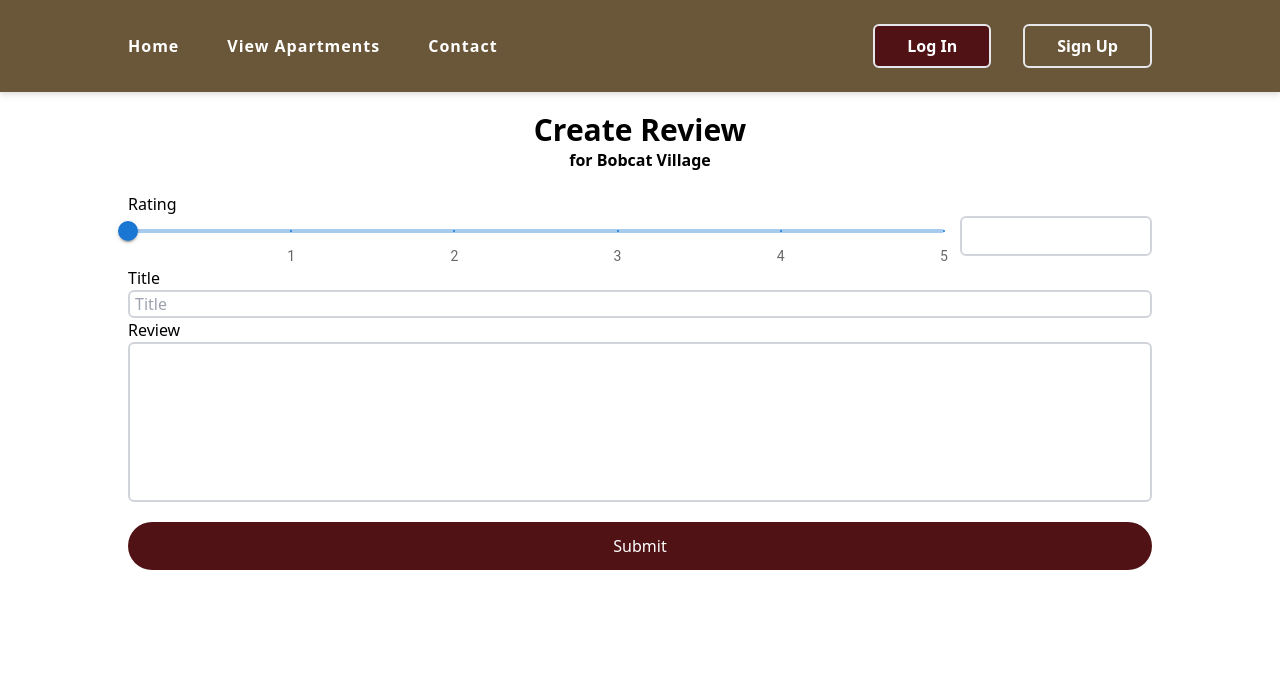
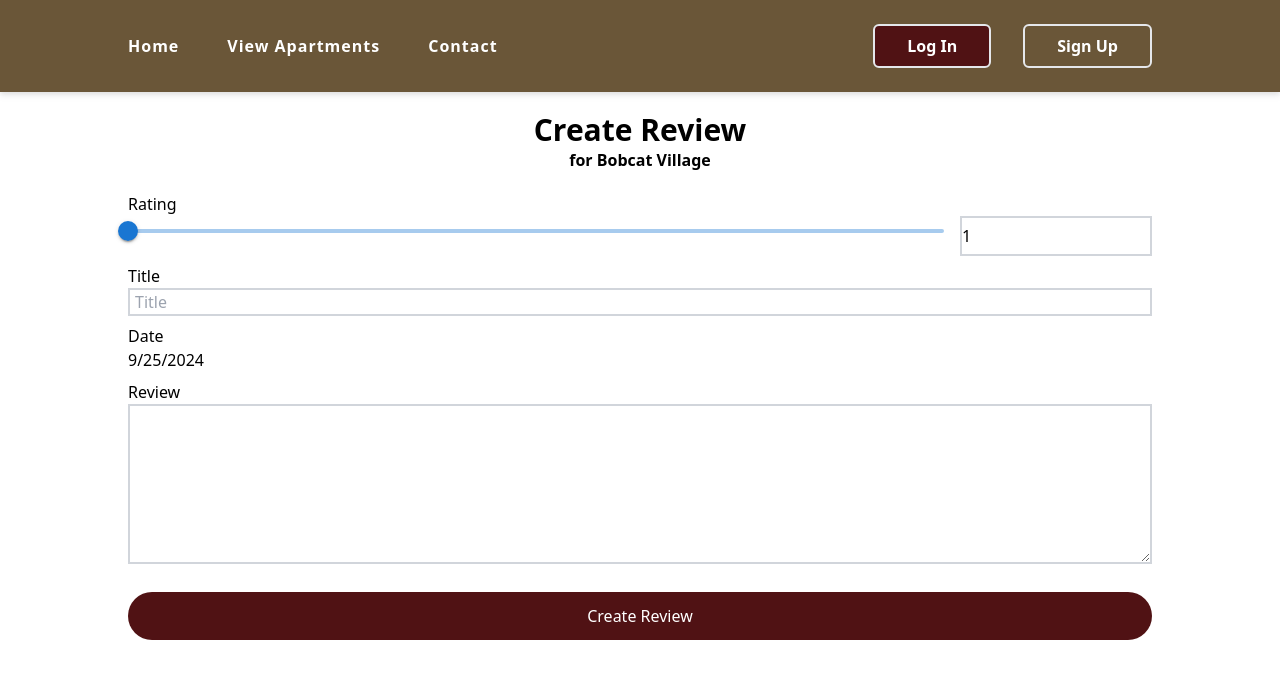
Before and after one commit to MichaelAlex03/BobcatLiving, a React app in the folder bobcatLiving/: page /createReview in a window 1280 px wide. Shown: the top 678 px of the page. Built offline with nearby package versions, Linux system fonts and the light colour scheme; the HTML template or start-up script is replaced by a standard one.

Commit message:
setup slide bar for rating

```diff
--- a/bobcatLiving/src/Pages/createReview.tsx
+++ b/bobcatLiving/src/Pages/createReview.tsx
@@ -4,77 +4,79 @@ import Slider from '@mui/material/Slider'
 
 interface Review{
     title: String,
-    date: Number,
+    date: String,
     reviewContent: String
 }
 
 export const CreateReview = () => {
 
-    const [reviewData, setReviewData] = useState<Review>({title: "", date: 0, reviewContent: ""})
-    const [rating, setRating] = useState('');
+    //Getting the date
+    const today = new Date();
 
-    const marks = [{
-        value: 20,
-        label: '1'
-    },
-    {
-        value: 40,
-        label: '2'
-    },
-    {
-        value: 60,
-        label: '3'
-    },
-    {
-        value: 80,
-        label: '4'
-    },
-    {
-        value: 100,
-        label: '5'
-    }]
+    const year = today.getFullYear()
+    const month = today.getMonth() + 1;
+    const day = today.getDate();
 
-    const getLabel = (value: number) => {
-       const mark = marks.find(mark => mark.value === value);
-       return mark ? mark.label : '';
-    }
+    const date = month + "/" + day + "/" + year;
+
+    const [reviewData, setReviewData] = useState<Review>({title: "", date: date, reviewContent: ""})
+
+
+    const [rating, setRating] = React.useState<number>(1);
+
+    const handleSlider = (event: Event, newValue: number | number[]) => {
+        setRating(newValue as number);
+    };
+
+    console.log(rating)
 
     const handleChange = (e: React.ChangeEvent<HTMLInputElement>) => {
         const {name, value} = e.target;
-        setReviewData(prevReviewData => ({...prevReviewData, [name]: value}))
+        setReviewData(prevReviewData => {
+            return {
+              ...prevReviewData,
+              [name]: value,
+            };
+          })
     }
 
     console.log(reviewData)
 
 
+
     return (
-        <div className=''>
+        <>
             <Navbar />
-            <div className='flex flex-col items-center'>
-                <div className='flex flex-col justify-center items-center m-5'>
+            <div className='flex flex-col items-center h-[90vh]'>
+                <div className='flex flex-col items-center m-5'>
                     <h1 className='text-3xl font-bold'>Create Review</h1>
                     <p className='text-l font-bold'>for Bobcat Village</p>
                 </div>
-                <div className='flex flex-col h-[80vh] w-[80vw]'>
+                <div className='flex flex-col h-[80vh] w-[80vw] gap-2'>
                     <div>
                         <label htmlFor='title'>Rating</label>
                         <div className='flex gap-4'>
                             <Slider
                                 aria-label='Restricted values'
                                 valueLabelDisplay='auto'
-                                getAriaValueText={getLabel}
-                                step={null}
-                                marks={marks}/>
-                            <input className='border-2 border-gray-300 rounded-md w-[15vw] h-[5vh]'
-                                onChange={handleChange}
+                                defaultValue={1}
+                                min={1}
+                                max={5}
+                                step={1}
+                                value={rating}
+                                onChange={handleSlider}
+                            />
+                            <input className='border-2 border-gray-300 w-[15vw] h-[5vh]'
                                 type='text'
                                 name='rating'
+                                value={rating}
+                                readOnly
                             />
                         </div>
                     </div>
                     <div className='flex flex-col'>
                         <label htmlFor='title'>Title</label>
-                        <input className='border-2 border-gray-300 rounded-md'
+                        <input className='border-2 border-gray-300'
                             onChange={handleChange}
                             type='text'
                             name='title'
@@ -82,18 +84,20 @@ export const CreateReview = () => {
                         />
                     </div>
                     <div className='flex flex-col'>
+                        <label htmlFor='title'>Date</label>
+                        {reviewData.date}
+                    </div>
+                    <div className='flex flex-col'>
                         <label htmlFor='title'>Review</label>
-                        <input className='border-2 border-gray-300 rounded-md h-[20vh]'
-                            onChange={handleChange}
-                            type='text'
-                            name='reviewContent'
-                        />
+                        <textarea className='border-2 border-gray-300 h-[20vh]'
+                            onChange={() => handleChange}
+                            value={reviewData.reviewContent as string} //Ensures that what is inputed is a string
+                            name='reviewContent'></textarea>
                     </div>
-                    <button type='submit' className='submit mt-5'>Submit</button>
+                    <button type='submit' className='submit mt-5'>Create Review</button>
                 </div>
             </div>
-
-        </div>
+        </>
     )
 }
 
--- a/bobcatLiving/src/Pages/reviews.tsx
+++ b/bobcatLiving/src/Pages/reviews.tsx
@@ -7,7 +7,7 @@ export const Reviews = () => {
 
     <div>
       <Navbar/>
-      <div className='form bg-bar '></div>
+      <button><a href="/createReview">Leave Review</a></button>
     </div>
   )
 }
```
